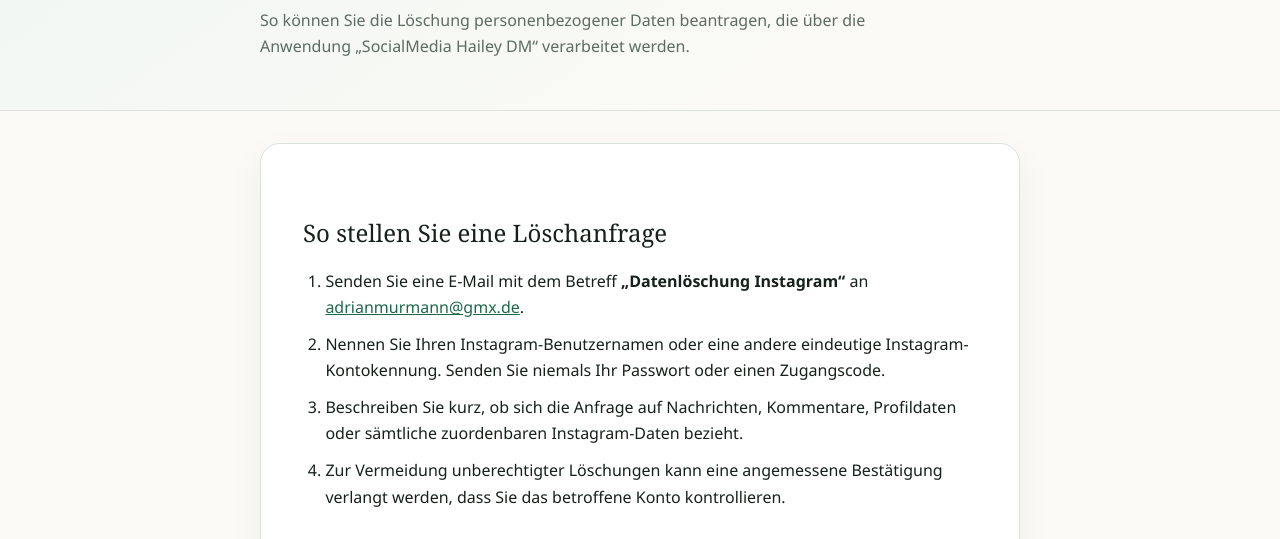
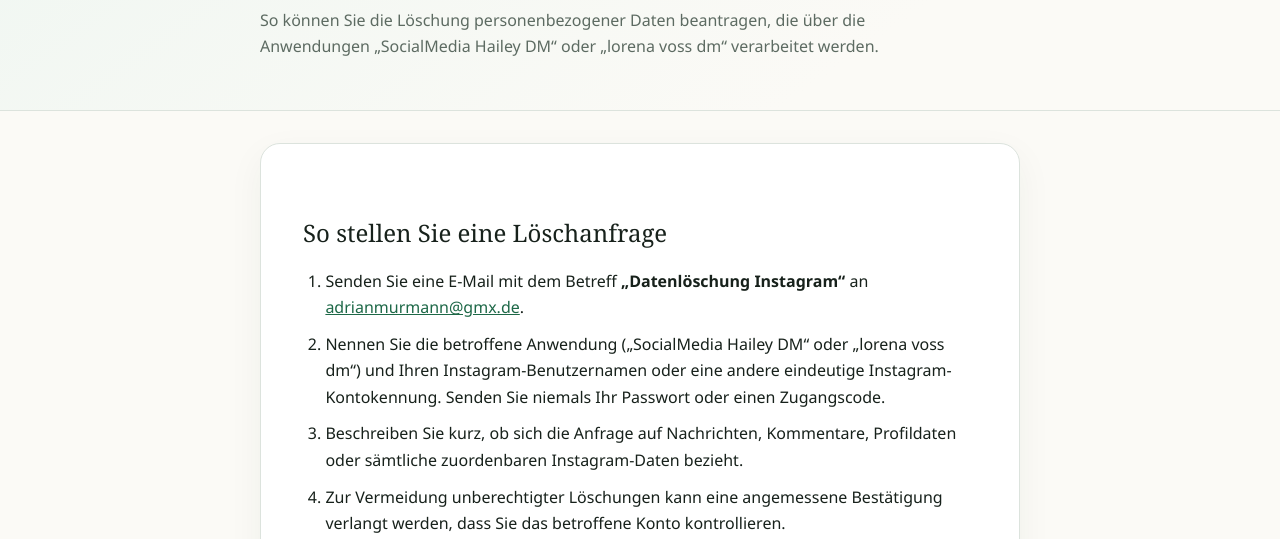
Before and after one commit to AdrianMrmn/Datenschutz, a plain HTML site: page data-deletion.html in a window 1280 px wide. Shown: the part 244-783 px from the top of the page. Drawn offline with Linux system fonts and the light colour scheme.

Commit message:
Clarify data deletion instructions for Lorena app

```diff
--- a/data-deletion.html
+++ b/data-deletion.html
@@ -31,7 +31,7 @@
     <div class="wrap">
       <a class="back" href="index.html">← Datenschutz &amp; Impressum</a>
       <h1>Datenlöschung für Meta- und Instagram-Daten</h1>
-      <p class="lead">So können Sie die Löschung personenbezogener Daten beantragen, die über die Anwendung „SocialMedia Hailey DM“ verarbeitet werden.</p>
+      <p class="lead">So können Sie die Löschung personenbezogener Daten beantragen, die über die Anwendungen „SocialMedia Hailey DM“ oder „lorena voss dm“ verarbeitet werden.</p>
     </div>
   </header>
 
@@ -40,7 +40,7 @@
       <h2>So stellen Sie eine Löschanfrage</h2>
       <ol>
         <li>Senden Sie eine E-Mail mit dem Betreff <strong>„Datenlöschung Instagram“</strong> an <a href="mailto:adrianmurmann@gmx.de?subject=Datenl%C3%B6schung%20Instagram">adrianmurmann@gmx.de</a>.</li>
-        <li>Nennen Sie Ihren Instagram-Benutzernamen oder eine andere eindeutige Instagram-Kontokennung. Senden Sie niemals Ihr Passwort oder einen Zugangscode.</li>
+        <li>Nennen Sie die betroffene Anwendung („SocialMedia Hailey DM“ oder „lorena voss dm“) und Ihren Instagram-Benutzernamen oder eine andere eindeutige Instagram-Kontokennung. Senden Sie niemals Ihr Passwort oder einen Zugangscode.</li>
         <li>Beschreiben Sie kurz, ob sich die Anfrage auf Nachrichten, Kommentare, Profildaten oder sämtliche zuordenbaren Instagram-Daten bezieht.</li>
         <li>Zur Vermeidung unberechtigter Löschungen kann eine angemessene Bestätigung verlangt werden, dass Sie das betroffene Konto kontrollieren.</li>
       </ol>
@@ -71,7 +71,7 @@
   </main>
 
   <footer>
-    <div class="wrap">Stand: 26. August 2026</div>
+    <div class="wrap">Stand: 19. September 2026</div>
   </footer>
 </body>
 </html>
```
